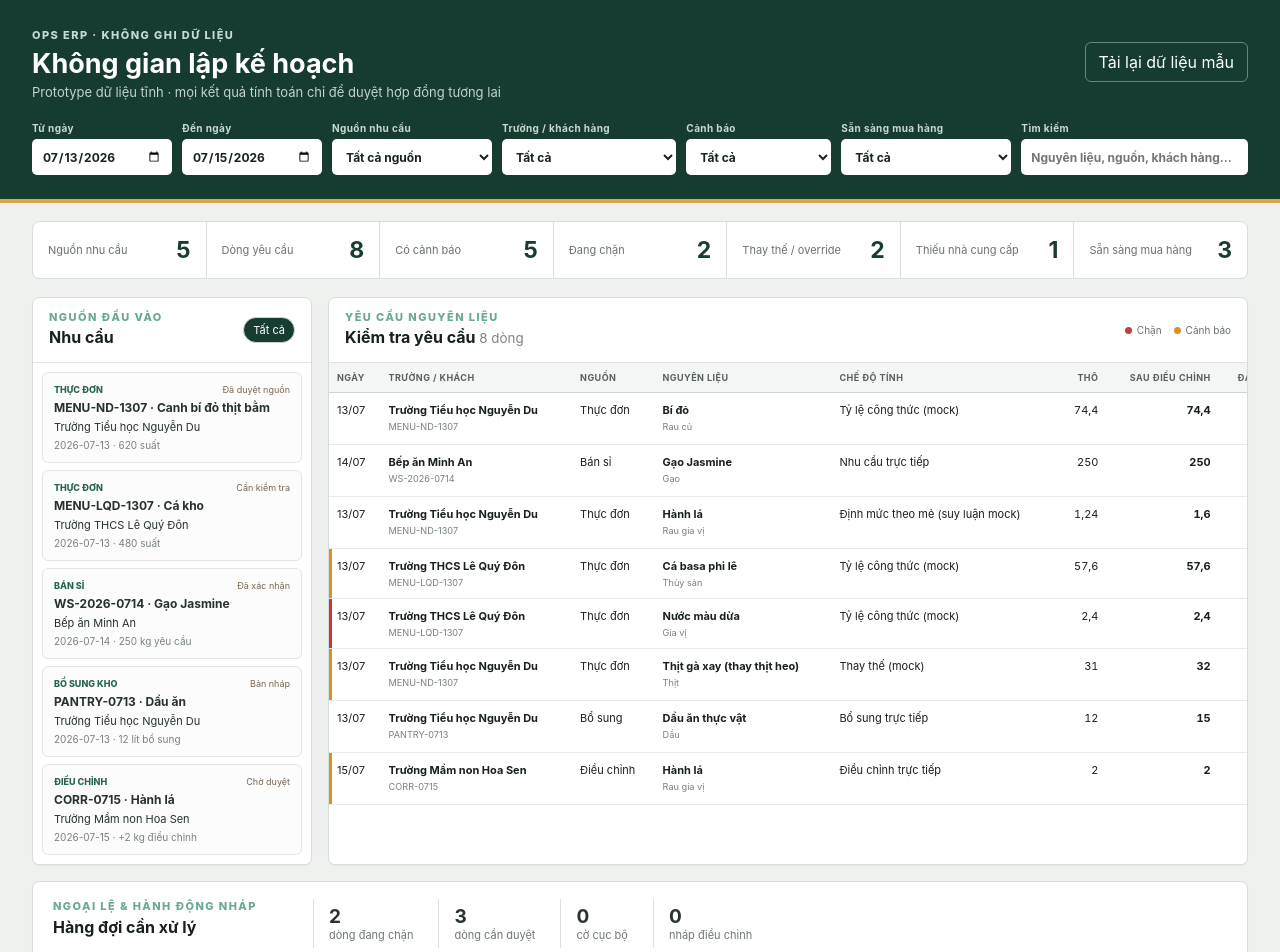
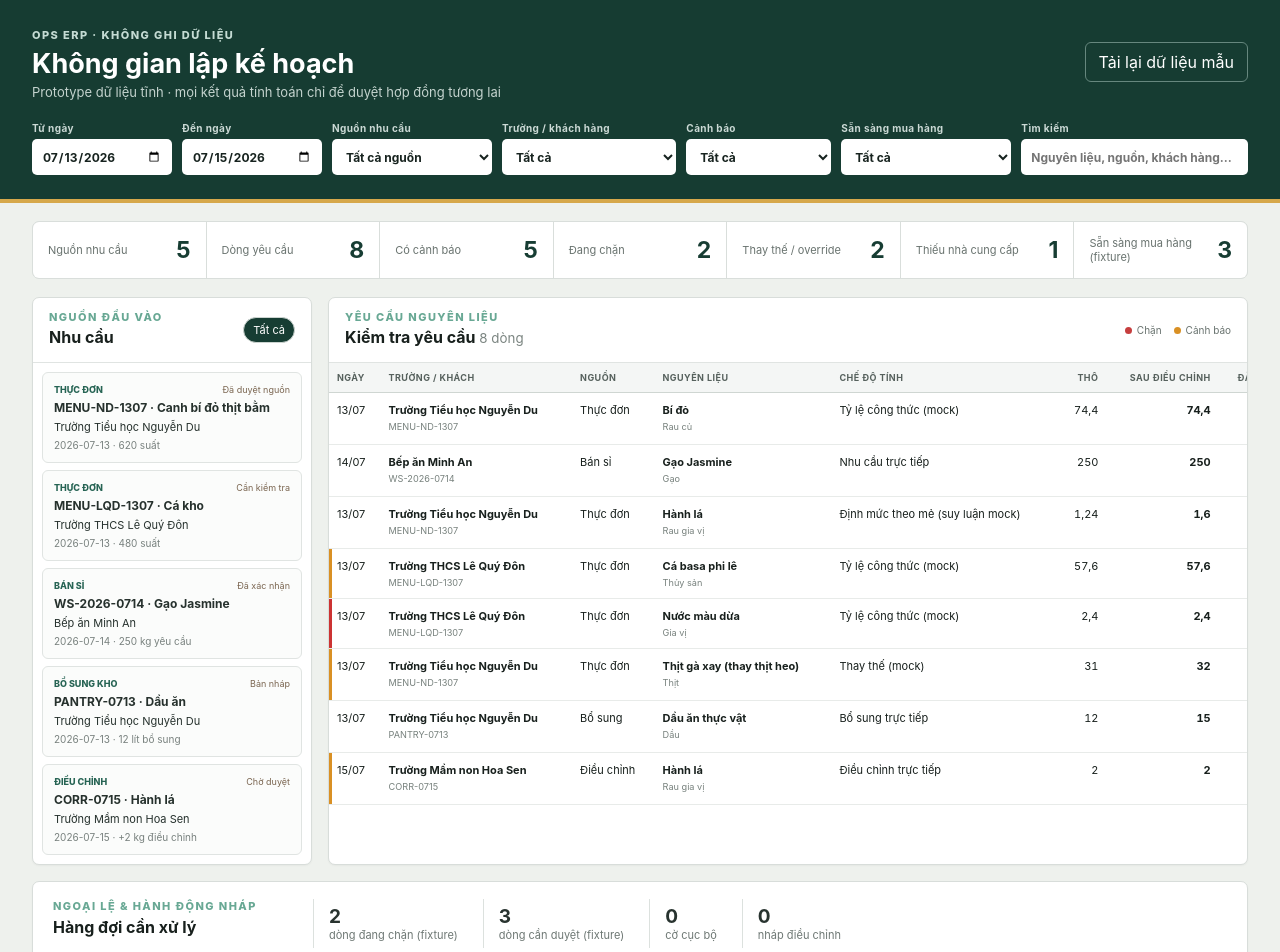
Before and after one commit to longpsu-bot/thuonghao-ops-erp, a React (Vite) app: page / in a window 1280 px wide. Shown: the top 952 px of the page. Built offline with nearby package versions, Linux system fonts and the light colour scheme.

Commit message:
Address planner prototype review feedback

```diff
--- a/src/modules/planner/PlannerWorkspacePage.tsx
+++ b/src/modules/planner/PlannerWorkspacePage.tsx
@@ -107,11 +107,11 @@ export function PlannerWorkspacePage() {
         <div className="exception-metrics">
           <span>
             <b>{lines.filter((x) => x.readiness === "BLOCKED").length}</b> dòng
-            đang chặn
+            đang chặn (fixture)
           </span>
           <span>
             <b>{lines.filter((x) => x.readiness === "NEEDS_REVIEW").length}</b>{" "}
-            dòng cần duyệt
+            dòng cần duyệt (fixture)
           </span>
           <span>
             <b>{Object.values(localStates).filter((x) => x.flagged).length}</b>{" "}
--- a/src/modules/planner/components/PlannerSummaryCards.tsx
+++ b/src/modules/planner/components/PlannerSummaryCards.tsx
@@ -28,7 +28,10 @@ export function PlannerSummaryCards({
       "Thiếu nhà cung cấp",
       lines.filter((x) => x.supplierStatus === "MISSING").length,
     ],
-    ["Sẵn sàng mua hàng", lines.filter((x) => x.readiness === "READY").length],
+    [
+      "Sẵn sàng mua hàng (fixture)",
+      lines.filter((x) => x.readiness === "READY").length,
+    ],
   ];
   return (
     <section className="summary-grid" aria-label="Tóm tắt kế hoạch">
--- a/src/modules/planner/components/RequirementWorkspace.tsx
+++ b/src/modules/planner/components/RequirementWorkspace.tsx
@@ -104,10 +104,11 @@ export function RequirementTable({
                   </td>
                   <td>
                     <span
-                      className={`badge ready-${(local?.locallyReady ? "READY" : x.readiness).toLowerCase()}`}
+                      className={`badge ready-${x.readiness.toLowerCase()}`}
                     >
-                      {labels[local?.locallyReady ? "READY" : x.readiness]}
+                      {labels[x.readiness]}
                     </span>
+                    {local?.locallyReady && <small>Nháp: sẵn sàng</small>}
                     {local?.reviewed && <small>✓ Đã xem</small>}
                   </td>
                   <td>
@@ -252,7 +253,7 @@ export function RequirementDetail({
             disabled={line.readiness === "BLOCKED"}
             onClick={() => onAction("locallyReady")}
           >
-            Đánh dấu sẵn sàng
+            {state.locallyReady ? "Bỏ nháp sẵn sàng" : "Tạo nháp sẵn sàng"}
           </button>
         </div>
       </div>
```
Also changed, not shown: package.json (+20 -12 lines), 2 other files (tests, documents, lock files or other folders).
